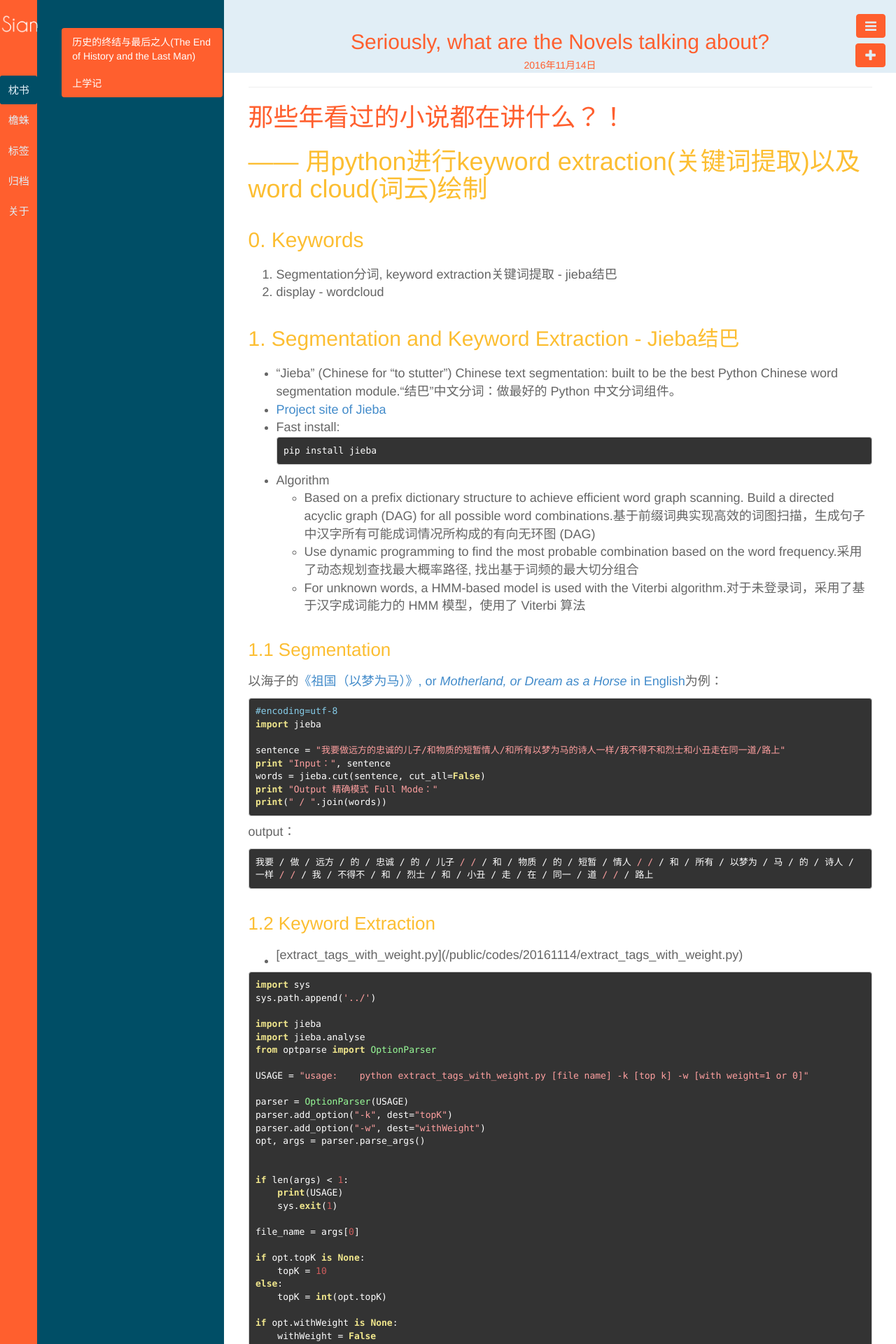
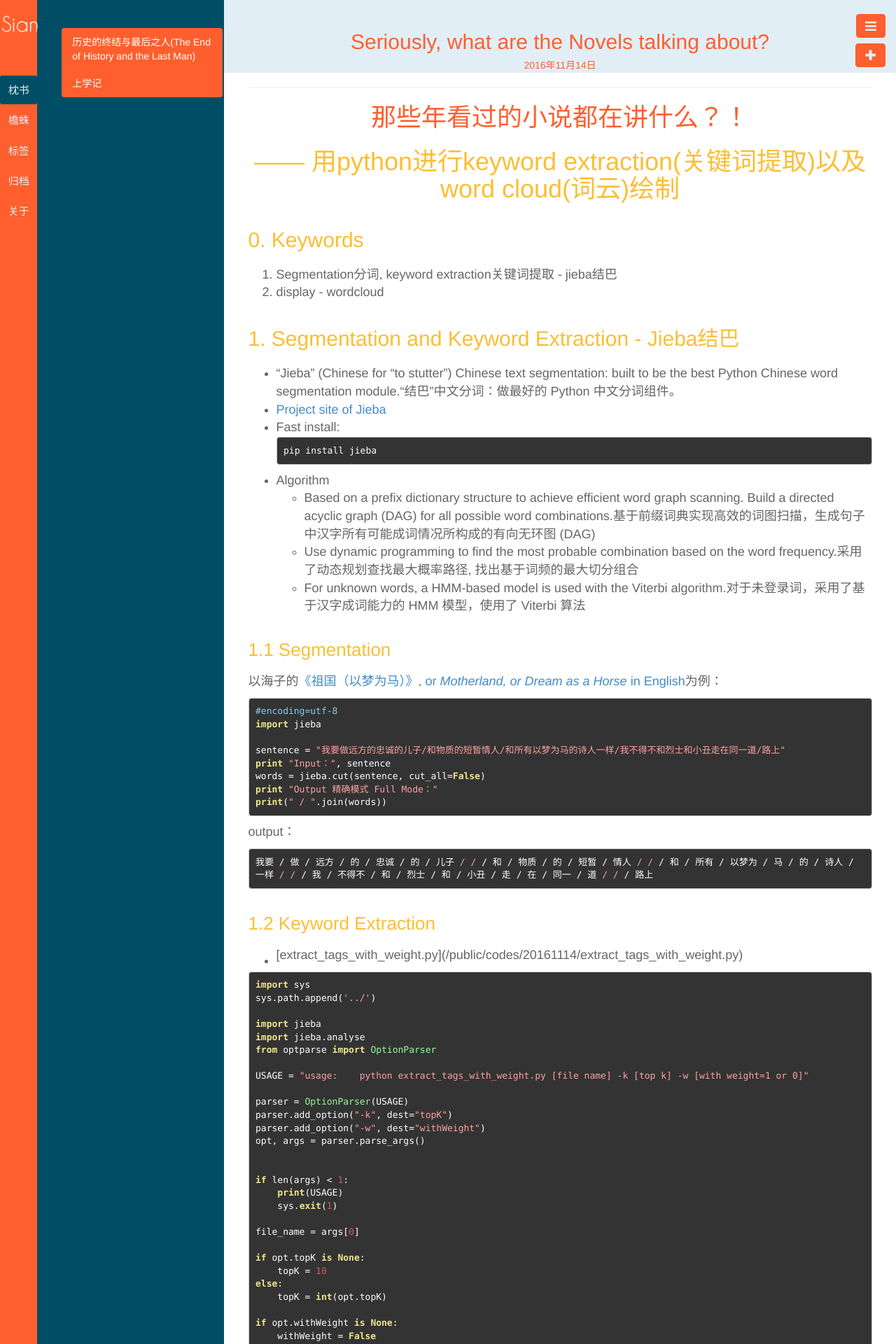
Before and after one commit to mathesse/mathesse.github.io, a Jekyll site: the page built from _posts/檐蛛/2016-11-14-analyze-novels-by-plotting-word-cloud.md, in a window 1280 px wide. Shown: the top 1920 px of the page at 70% size. Built offline with Jekyll 4.4.1, drawn with Linux system fonts in a browser that asks for light colours.

Commit message:
center title

```diff
--- a/_posts/檐蛛/2016-11-14-analyze-novels-by-plotting-word-cloud.md
+++ b/_posts/檐蛛/2016-11-14-analyze-novels-by-plotting-word-cloud.md
@@ -7,8 +7,9 @@ keywords: python
 description:
 
 ---
-# <font color="#ff5f2e">那些年看过的小说都在讲什么？！</font>
-# <font color="#fcbe32"> —— 用python进行keyword extraction(关键词提取)以及word cloud(词云)绘制</font>
+# <font color="#ff5f2e"><center>那些年看过的小说都在讲什么？！</center></font>
+
+# <font color="#fcbe32"><center> —— 用python进行keyword extraction(关键词提取)以及word cloud(词云)绘制</center></font>
 
 ## <font color="#fcbe32">0. Keywords</font>
 1. Segmentation分词, keyword extraction关键词提取 - jieba结巴
```
